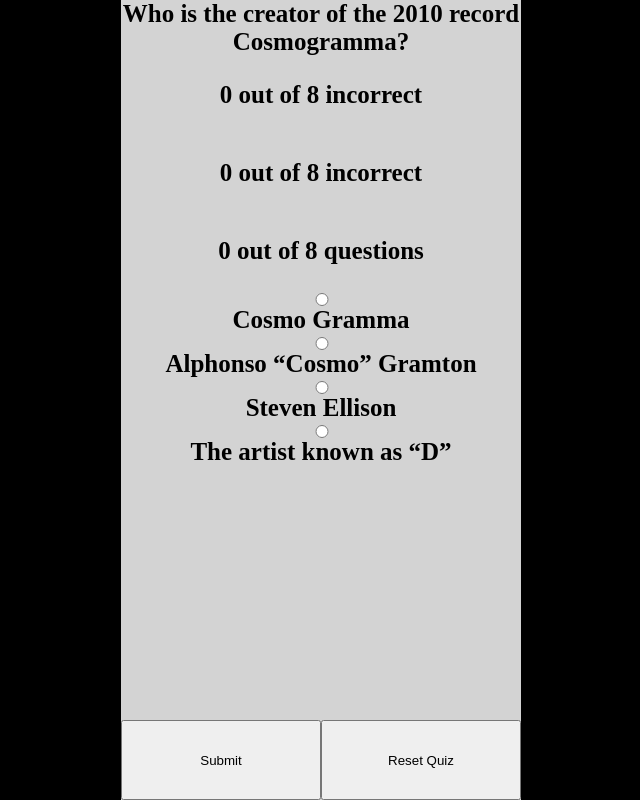
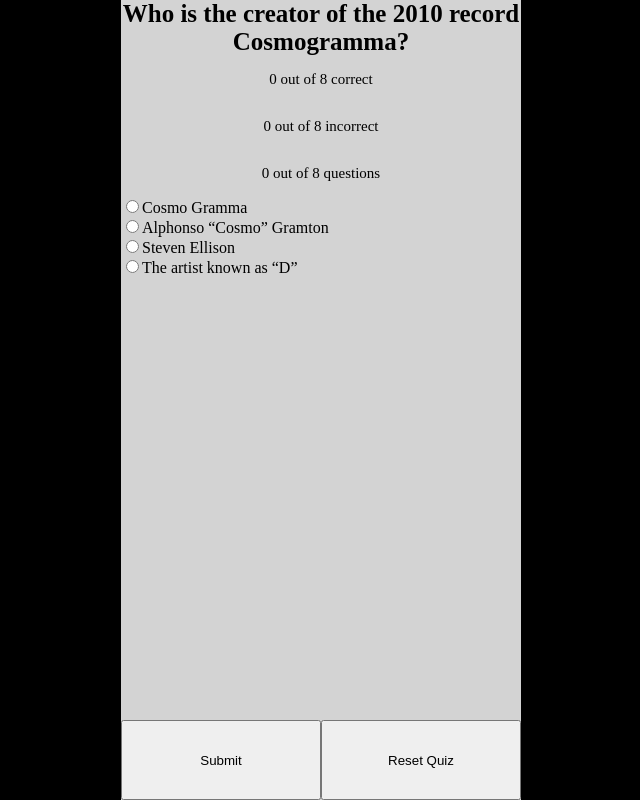
Before and after one commit to Therealajahn/Thinkful-Quiz2, a plain HTML site: page quiz2.html in a window 1280 px wide. Shown: the whole page, without its empty margins (319-959 px from the left). Drawn offline with nearby package versions, Linux system fonts and the light colour scheme.

Commit message:
added styling to question elements

```diff
--- a/quiz2.css
+++ b/quiz2.css
@@ -28,6 +28,8 @@ body {
     background-color: lightgrey;
     margin-left: auto;
     margin-right: auto;
+}
+.js-question{
     text-align: center;
     font-size: 25px;
     font-weight: 700;
@@ -57,4 +59,5 @@ body {
 
 .correct, .incorrect, .questions {
     font-size: 15px;
+    text-align: center;
 }
--- a/quiz2.js
+++ b/quiz2.js
@@ -36,7 +36,7 @@ function incrementQuestions(){
 
     $(".Submit").on("click",()=>{
         event.preventDefault();
-        STORE.index++;
+        STORE.index += 1;
         makeStats();
         renderQuestions();
     });
@@ -63,9 +63,9 @@ function renderStats(){
     let questions = stats.questions;
     let questionsDone = stats.questionsDone;
 
-    $(".flex").append(`<p id="correct">${correct} out of ${questions} incorrect</p>
-            <p id="incorrect">${incorrect} out of ${questions} incorrect</p>
-            <p id="questions">${questionsDone} out of ${questions} questions</p>`);
+    $(".flex").append(`<p class="correct">${correct} out of ${questions} correct</p>
+            <p class="incorrect">${incorrect} out of ${questions} incorrect</p>
+            <p class="questions">${questionsDone} out of ${questions} questions</p>`);
 
     renderAnswers();
 }
@@ -75,7 +75,8 @@ function renderAnswers() {
     let answers = STORE.questions[STORE.index].answers
 
     answers.forEach((item)=>{
-        $(".flex").append(`<input type='radio' name="answers" class="answers" value='A'>${item}<br>`)
+        $(".flex").append(`<div class="answers">
+<input type='radio' name="answers" value='A'><label for="answers">${item}</label>\</div>`)
     })
     renderButtons();
 }
```
